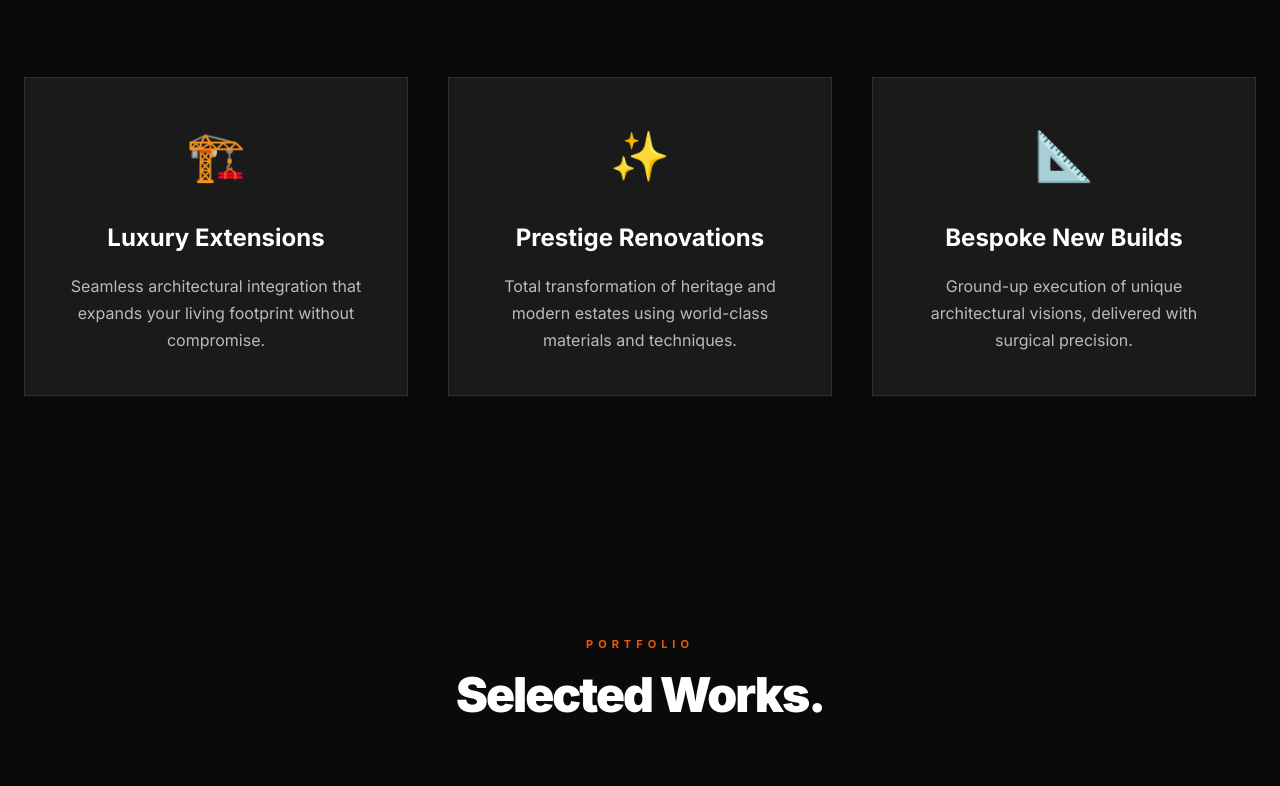
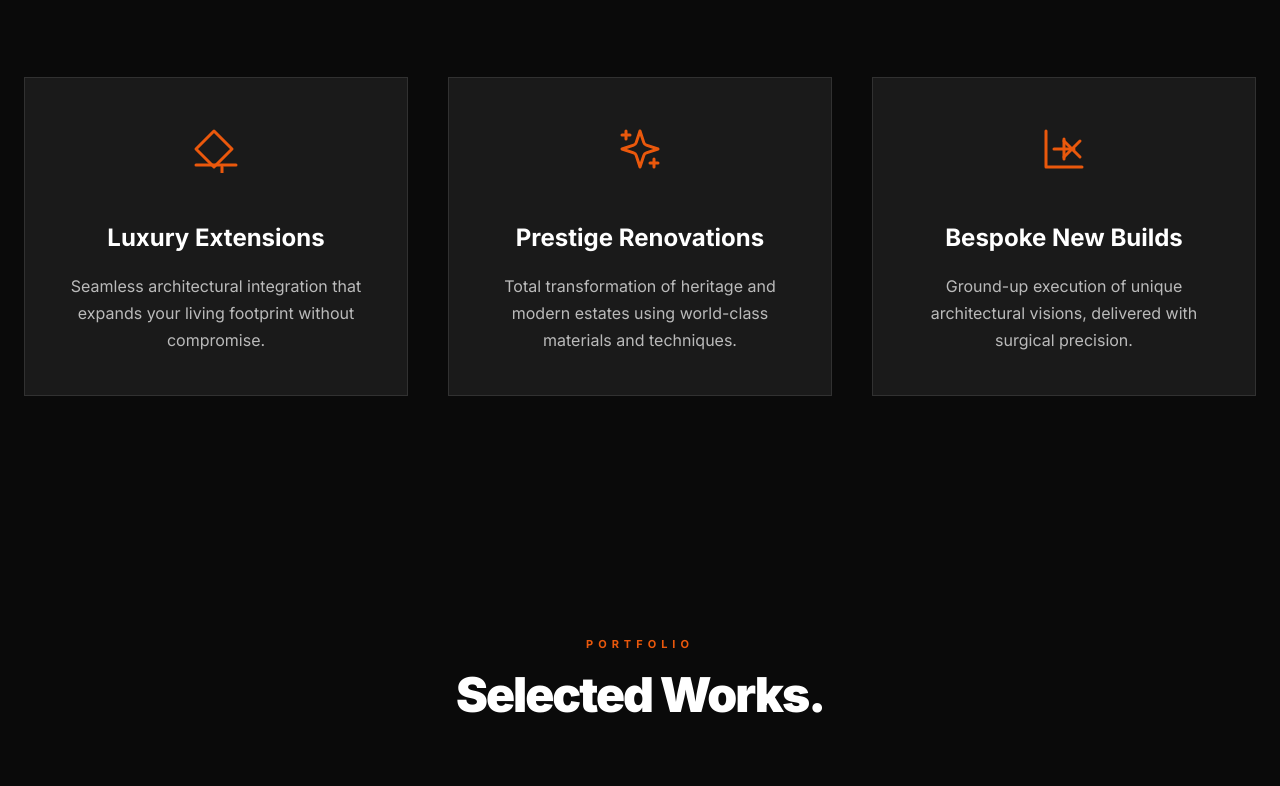
Before and after one commit to milenoss/arna-ltd, a Next.js app: page / in a window 1280 px wide. Shown: the part 1354-2140 px from the top of the page. Built offline with nearby package versions, Linux system fonts and the light colour scheme.

Commit message:
🏀 RICKY FRONTEND: Premium Quality Pass - Fixed broken images and replaced emojis with SVG icons

```diff
--- a/src/app/page.tsx
+++ b/src/app/page.tsx
@@ -67,17 +67,23 @@ export default function Home() {
           </div>
           <div className="expertise-grid">
             <div className="expertise-card">
-              <div className="expertise-card-icon">🏗️</div>
+              <div className="expertise-card-icon">
+                <svg width="48" height="48" viewBox="0 0 24 24" fill="none" stroke="currentColor" strokeWidth="1.5" strokeLinecap="round" strokeLinejoin="round"><path d="M2 20h20"/><path d="M7 32v-5"/><path d="M11 32v-7"/><path d="M15 32v-11"/><path d="M11 3l9 9-9 9-9-9 9-9z"/></svg>
+              </div>
               <h3>Luxury Extensions</h3>
               <p>Seamless architectural integration that expands your living footprint without compromise.</p>
             </div>
             <div className="expertise-card">
-              <div className="expertise-card-icon">✨</div>
+              <div className="expertise-card-icon">
+                <svg width="48" height="48" viewBox="0 0 24 24" fill="none" stroke="currentColor" strokeWidth="1.5" strokeLinecap="round" strokeLinejoin="round"><path d="m12 3-1.912 5.813a2 2 0 0 1-1.275 1.275L3 12l5.813 1.912a2 2 0 0 1 1.275 1.275L12 21l1.912-5.813a2 2 0 0 1 1.275-1.275L21 12l-5.813-1.912a2 2 0 0 1-1.275-1.275L12 3Z"/><path d="M5 3v4"/><path d="M19 17v4"/><path d="M3 5h4"/><path d="M17 19h4"/></svg>
+              </div>
               <h3>Prestige Renovations</h3>
               <p>Total transformation of heritage and modern estates using world-class materials and techniques.</p>
             </div>
             <div className="expertise-card">
-              <div className="expertise-card-icon">📐</div>
+              <div className="expertise-card-icon">
+                <svg width="48" height="48" viewBox="0 0 24 24" fill="none" stroke="currentColor" strokeWidth="1.5" strokeLinecap="round" strokeLinejoin="round"><path d="M3 3v18h18"/><path d="m12 8 8 8"/><path d="m12 16 8-8"/><path d="M7 12h10"/><path d="M12 7v10"/></svg>
+              </div>
               <h3>Bespoke New Builds</h3>
               <p>Ground-up execution of unique architectural visions, delivered with surgical precision.</p>
             </div>
@@ -94,8 +100,8 @@ export default function Home() {
           <div className="portfolio-grid">
             {[
               { name: "Chelsea Penthouse", type: "Interior Renovation", img: "https://images.unsplash.com/photo-1600607687920-4e2a09cf159d?q=80&w=2070&auto=format&fit=crop" },
-              { name: "Surrey Estate", type: "New Build", img: "https://images.unsplash.com/photo-1600566753190-17f0bb2a6c3e?q=80&w=2070&auto=format&fit=crop" },
-              { name: "Mayfair Flat", type: "Refurbishment", img: "https://images.unsplash.com/photo-1600585154526-990dcea4db0d?q=80&w=2070&auto=format&fit=crop" }
+              { name: "Surrey Estate", type: "New Build", img: "https://images.unsplash.com/photo-1613575917826-b816223297a7?q=80&w=2070&auto=format&fit=crop" },
+              { name: "Mayfair Flat", type: "Refurbishment", img: "https://images.unsplash.com/photo-1595180025983-a7f4e912f20f?q=80&w=2070&auto=format&fit=crop" }
             ].map((item, i) => (
               <div key={i} className="portfolio-item">
                 <img src={item.img} alt={item.name} />
```
